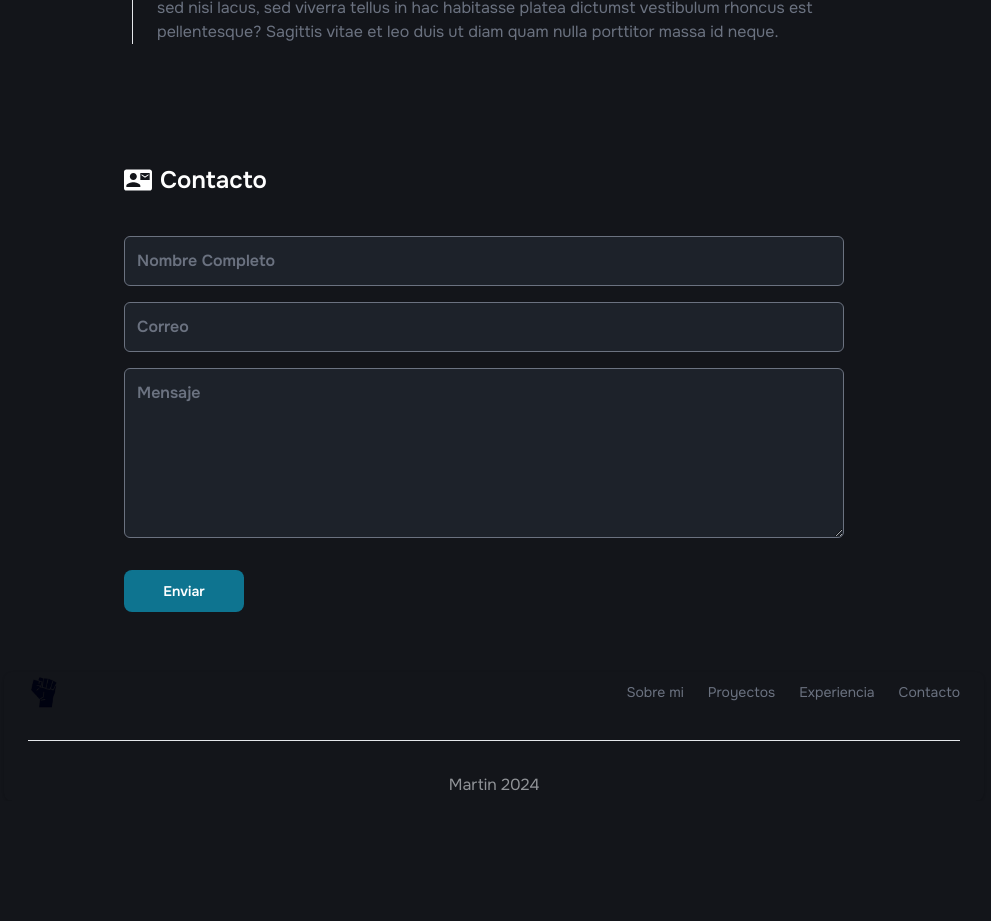
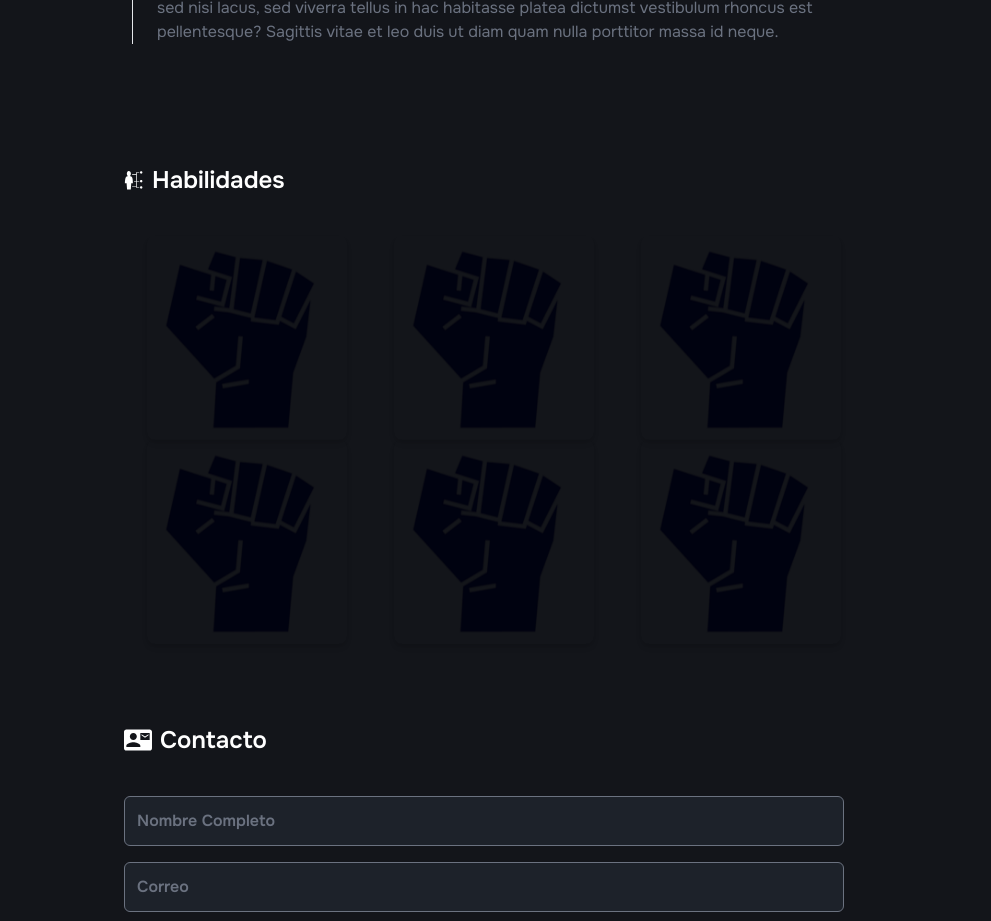
Before and after one commit to martin-casares/mi-portfolio, a React (Vite) app: page / in a window 1280 px wide. Shown: the part 2980-3901 px from the top of the page, without its empty margins (146-1137 px from the left). Before the commit the page ends 3781 px from the top, so only its background shows below. Built offline with nearby package versions, Linux system fonts and the light colour scheme.

Commit message:
skills estructura responsive

```diff
--- a/src/App.jsx
+++ b/src/App.jsx
@@ -6,6 +6,7 @@ import { Projects } from './components/Projects';
 import { Contact } from './components/Contact';
 import { MiFooter } from './components/MiFooter';
 import { EXPERIENCE, PROJECTS } from './utils/data';
+import { Skills } from './components/Skills';
 
 function App() {
 	return (
@@ -16,6 +17,7 @@ function App() {
 					<Hero />
 					<Projects id="prodjects" data={PROJECTS} />
 					<Experience id="experience" data={EXPERIENCE} />
+					<Skills />
 					<Contact />
 					<MiFooter />
 				</div>
--- a/src/components/NavbarFlow.jsx
+++ b/src/components/NavbarFlow.jsx
@@ -14,19 +14,19 @@ export const NavbarFlow = () => {
 			<Navbar.Collapse>
 				<a
 					href="#top"
-					className=" text-white hover:scale-110 hover:text-cyan-500 font-semibold"
+					className=" text-white hover:scale-110 hover:text-cyan-500 font-semibold "
 				>
 					Inicio
 				</a>
 				<a
 					href="#projects"
-					className="text-white hover:text-cyan-500 hover:scale-110 font-semibold"
+					className="text-white hover:text-cyan-500 hover:scale-110 font-semibold "
 				>
 					Proyectos
 				</a>
 				<a
 					href="#experience"
-					className="text-white hover:text-cyan-500 hover:scale-110 font-semibold"
+					className="text-white hover:text-cyan-500 hover:scale-110 font-semibold "
 				>
 					Experiencia
 				</a>
--- /dev/null
+++ b/src/components/Skills.jsx
@@ -0,0 +1,46 @@
+import React from 'react';
+import { GiSkills } from 'react-icons/gi';
+import logo from '../assets/img/logo.png';
+
+export const Skills = () => {
+	return (
+		<div className="w-full mx-auto lg:w-[740px] py-10">
+			<h2 className="flex gap-x-2 items-center text-2xl font-semibold mb-10">
+				<GiSkills className="size-5 " />
+				Habilidades
+			</h2>
+			<div className="flex flex-wrap ">
+				<div className=" mx-auto ">
+					<div className="shadow-md hover:scale-105 duration-500 py-2 rounded-lg ">
+						<img src={logo} alt="" className="sm:[200px] w-[300px] lg:w-[200px] " />
+					</div>
+				</div>
+				<div className="mx-auto">
+					<div className="shadow-md hover:scale-105 duration-500 py-2 rounded-lg">
+						<img src={logo} alt="" className="w-[300px] lg:w-[200px]" />
+					</div>
+				</div>
+				<div className="mx-auto">
+					<div className="shadow-md hover:scale-105 duration-500 py-2 rounded-lg ">
+						<img src={logo} alt="" className="w-[300px] lg:w-[200px]" />
+					</div>
+				</div>
+				<div className="mx-auto">
+					<div className="shadow-md hover:scale-105 duration-500 py-2 rounded-lg">
+						<img src={logo} alt="" className="w-[300px] lg:w-[200px]" />
+					</div>
+				</div>
+				<div className="mx-auto">
+					<div className="shadow-md hover:scale-105 duration-500 py-2 rounded-lg">
+						<img src={logo} alt="" className="w-[300px] lg:w-[200px]" />
+					</div>
+				</div>
+				<div className="mx-auto">
+					<div className="shadow-md hover:scale-105 duration-500 py-2 rounded-lg">
+						<img src={logo} alt="" className="w-[300px] lg:w-[200px]" />
+					</div>
+				</div>
+			</div>
+		</div>
+	);
+};
```
